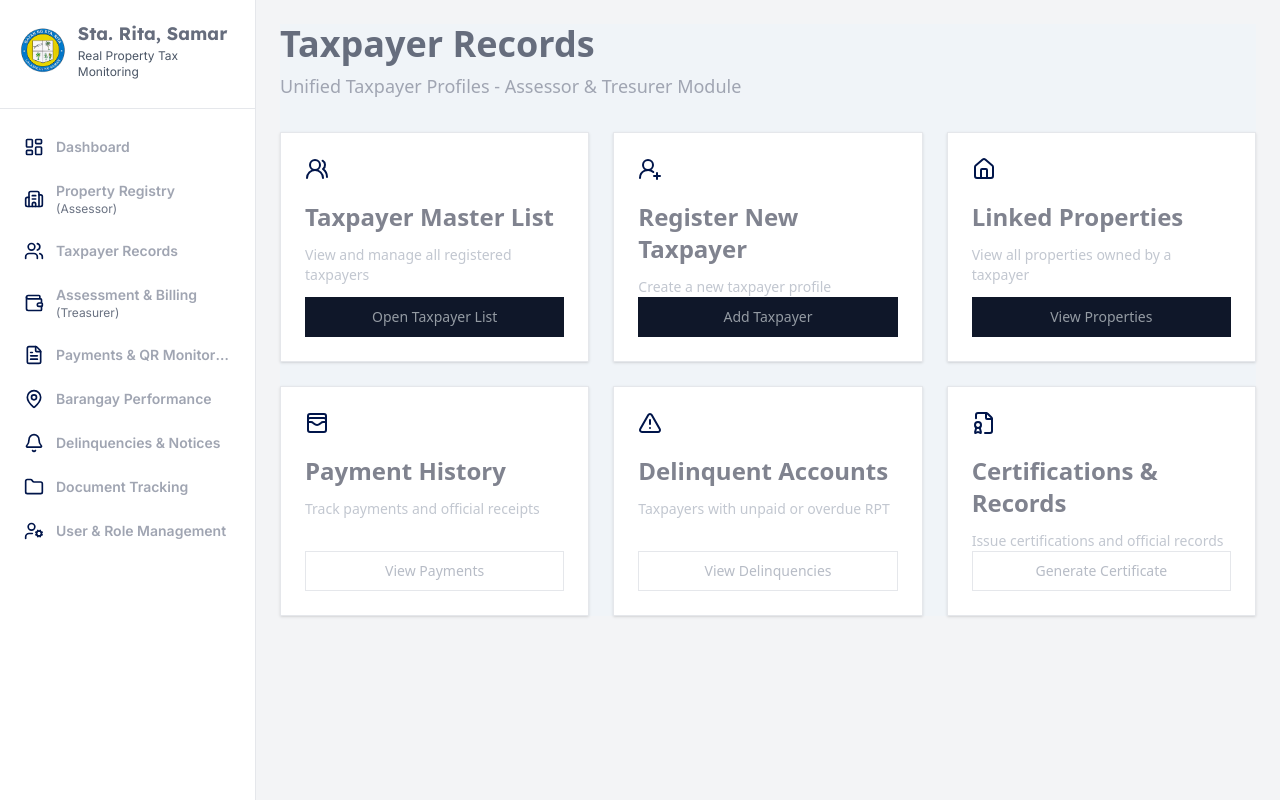
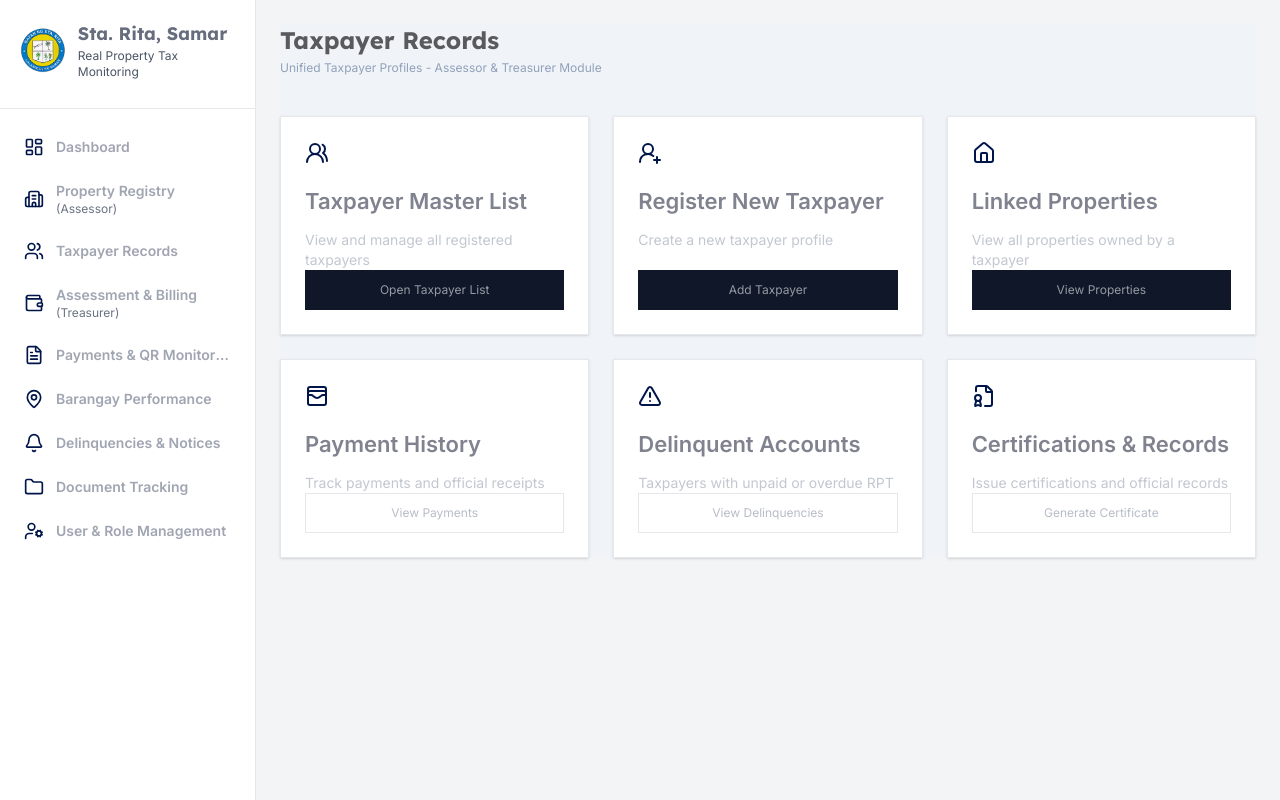
Before and after one commit to panisjr/tax-system, a Next.js app: page /taxpayers in a window 1280 px wide. Built offline with nearby package versions, Linux system fonts and the light colour scheme.

Commit message:
cards spacing updates

```diff
--- a/components/TaxPayers-Card.tsx
+++ b/components/TaxPayers-Card.tsx
@@ -6,13 +6,17 @@ import {
 	WalletCards,
 	FileBadge,
 } from 'lucide-react';
+import { Lexend, Inter } from 'next/font/google';
+
+const lexend = Lexend({ subsets: ['latin'], weight: ['700'] });
+const inter = Inter({ subsets: ['latin'], weight: ['400', '600'] });
 
 type TaxpayerCardItem = {
 	title: string;
 	description: string;
 	buttonLabel: string;
 	Icon: React.ComponentType<{ className?: string }>;
-	isPrimary?: boolean;
+	variant?: 'primary' | 'secondary';
 };
 
 const taxpayerCards: TaxpayerCardItem[] = [
@@ -21,67 +25,77 @@ const taxpayerCards: TaxpayerCardItem[] = [
 		description: 'View and manage all registered taxpayers',
 		buttonLabel: 'Open Taxpayer List',
 		Icon: UsersRound,
-		isPrimary: true,
+		variant: 'primary',
 	},
 	{
 		title: 'Register New Taxpayer',
 		description: 'Create a new taxpayer profile',
 		buttonLabel: 'Add Taxpayer',
 		Icon: UserRoundPlus,
-		isPrimary: true,
+		variant: 'primary',
 	},
 	{
 		title: 'Linked Properties',
 		description: 'View all properties owned by a taxpayer',
 		buttonLabel: 'View Properties',
 		Icon: House,
-		isPrimary: true,
+		variant: 'primary',
 	},
 	{
 		title: 'Payment History',
 		description: 'Track payments and official receipts',
 		buttonLabel: 'View Payments',
 		Icon: WalletCards,
+		variant: 'secondary',
 	},
 	{
 		title: 'Delinquent Accounts',
 		description: 'Taxpayers with unpaid or overdue RPT',
 		buttonLabel: 'View Delinquencies',
 		Icon: TriangleAlert,
+		variant: 'secondary',
 	},
 	{
 		title: 'Certifications & Records',
 		description: 'Issue certifications and official records',
 		buttonLabel: 'Generate Certificate',
 		Icon: FileBadge,
+		variant: 'secondary',
 	},
 ];
 
 export default function TaxPayersCard() {
 	return (
-		<section className='w-full'>
-			<div className='mb-8'>
-				<h1 className='text-4xl font-bold text-[#666D7D]'>Taxpayer Records</h1>
-				<p className='mt-2 text-lg text-[#A0A5B2]'>
-					Unified Taxpayer Profiles - Assessor & Tresurer Module
+		<div className='flex'>
+			<main className='flex-1'>
+				<header className='mb-10'>
+					<h1 className={`${lexend.className} text-2xl font-bold text-[#595a5d]`}>
+						Taxpayer Records
+					</h1>
+					<p className={`${inter.className} mt-1 text-xs text-slate-400`}>
+						Unified Taxpayer Profiles - Assessor & Treasurer Module
 					</p>
-			</div>
+				</header>
 
-			<div className='grid grid-cols-1 gap-6 md:grid-cols-2 xl:grid-cols-3'>
-				{taxpayerCards.map(({ title, description, buttonLabel, Icon, isPrimary }) => (
+				<div className='grid grid-cols-1 gap-6 md:grid-cols-2 lg:grid-cols-3'>
+					{taxpayerCards.map(({ title, description, buttonLabel, Icon, variant = 'secondary' }) => (
 						<article
 							key={title}
 							className='flex min-h-48 flex-col border border-gray-200 bg-white p-6 shadow-sm'
 						>
 							<Icon className='h-6 w-6 text-[#00154A]' />
 
-						<h2 className='mt-5 text-2xl font-semibold text-[#80838f]'>{title}</h2>
-						<p className='mt-3 text-sm text-[#c2c7d0]'>{description}</p>
+							<h2 className={`${inter.className} mt-5 text-[22px] font-semibold text-[#80838f]`}>
+								{title}
+							</h2>
+							<p className={`${inter.className} mt-3 text-sm text-[#c2c7d0]`}>
+								{description}
+							</p>
 
 							<button
 								type='button'
-							className={`mt-auto h-10 w-full border text-sm font-medium transition-colors ${
-								isPrimary
+								className={`${inter.className} mt-auto h-10 w-full border text-xs font-medium transition-colors ${
+									variant === 'primary'
 										? 'border-[#0f1729] bg-[#0f1729] text-[#949ba3] hover:bg-slate-900'
 										: 'border-[#E5E7EB] bg-white text-[#B7BCC6] hover:bg-gray-50'
 								}`}
@@ -91,6 +105,7 @@ export default function TaxPayersCard() {
 						</article>
 					))}
 				</div>
-		</section>
+			</main>
+		</div>
 	);
 }
```
Lines whose indentation alone changed are shown as unchanged.
